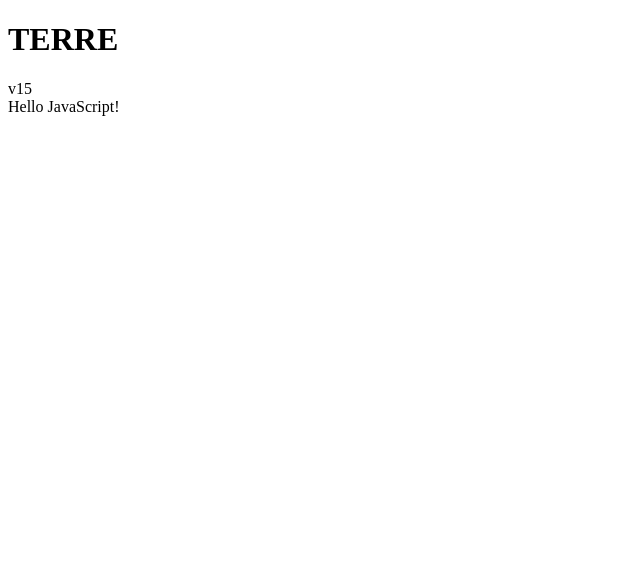
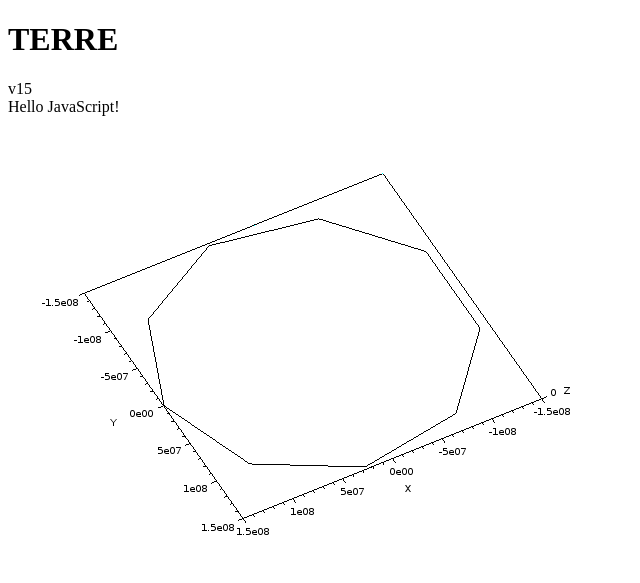
Before and after one commit to moueza/stars-scilab, a plain HTML site: page index.html in a window 1280 px wide. Shown: the whole page, without its empty margins (0-640 px from the left). Drawn offline with nearby package versions, Linux system fonts and the light colour scheme.

Commit message:
see #1 gen local OK img

```diff
--- a/index.html
+++ b/index.html
@@ -3,18 +3,20 @@
   <head>
     <meta charset="UTF-8" />
 
-<!-- TODO Vue title same as h1 in waiting ... by js-->
-<!--    <title>{{ titleH1 }}</title>-->
-     <title id="titr"></title>
+    <!-- TODO Vue title same as h1 in waiting ... by js-->
+    <!--    <title>{{ titleH1 }}</title>-->
+    <title id="titr"></title>
   </head>
 
   <body>
 
     <div id="app">
-       <h1>{{ titleH1 }}</h1>
+      <h1>{{ titleH1 }}</h1>
       v15
       <div id="div1">
-
+	<img src='terre.png' alt="Earth trajectory modelisation">
+      </div>
+      <div id="divImg">
 	<img src='terre.png' alt="Earth trajectory modelisation">
       </div>
 
```
